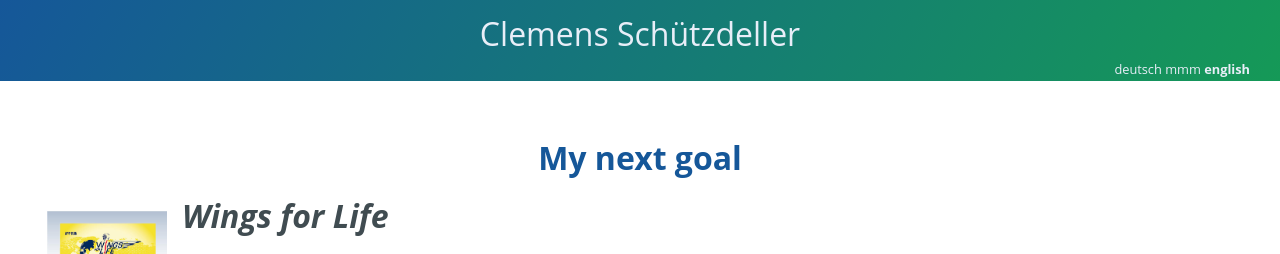
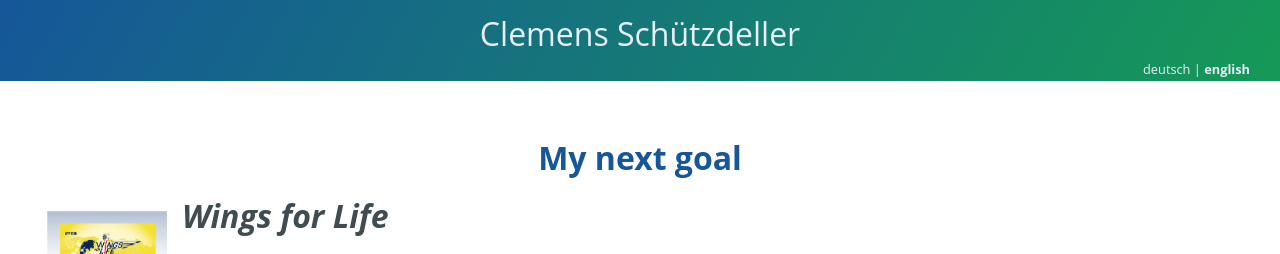
Before and after one commit to cs-LA/home, a Jekyll site: the page built from README.md, in a window 1280 px wide. Shown: the top 254 px of the page. Built offline with Jekyll 4.4.1, drawn with Linux system fonts in a browser that asks for light colours; our own code applies the rules of GitHub Pages for plain Markdown files.

Commit message:
Update default.html

```diff
--- a/_layouts/default.html
+++ b/_layouts/default.html
@@ -127,7 +127,7 @@
         vertical-align: middle;
         padding-top: 0;
         font-size: 32px;
-        width: calc(100vw-200px);
+        width: calc(100%-200px);
         /* white-space: nowrap; */
         overflow: visible;
       }
@@ -144,7 +144,7 @@
     <script>
       function setLanguage() {
         shortLang = sessionStorage.getItem("shortLang")
-        document.getElementById("debug").innerHTML = "mmm"
+        document.getElementById("debug").innerHTML = "|"
 
         if (shortLang == null) {
           lang = window.navigator.languages ? window.navigator.languages[0] : null
```
